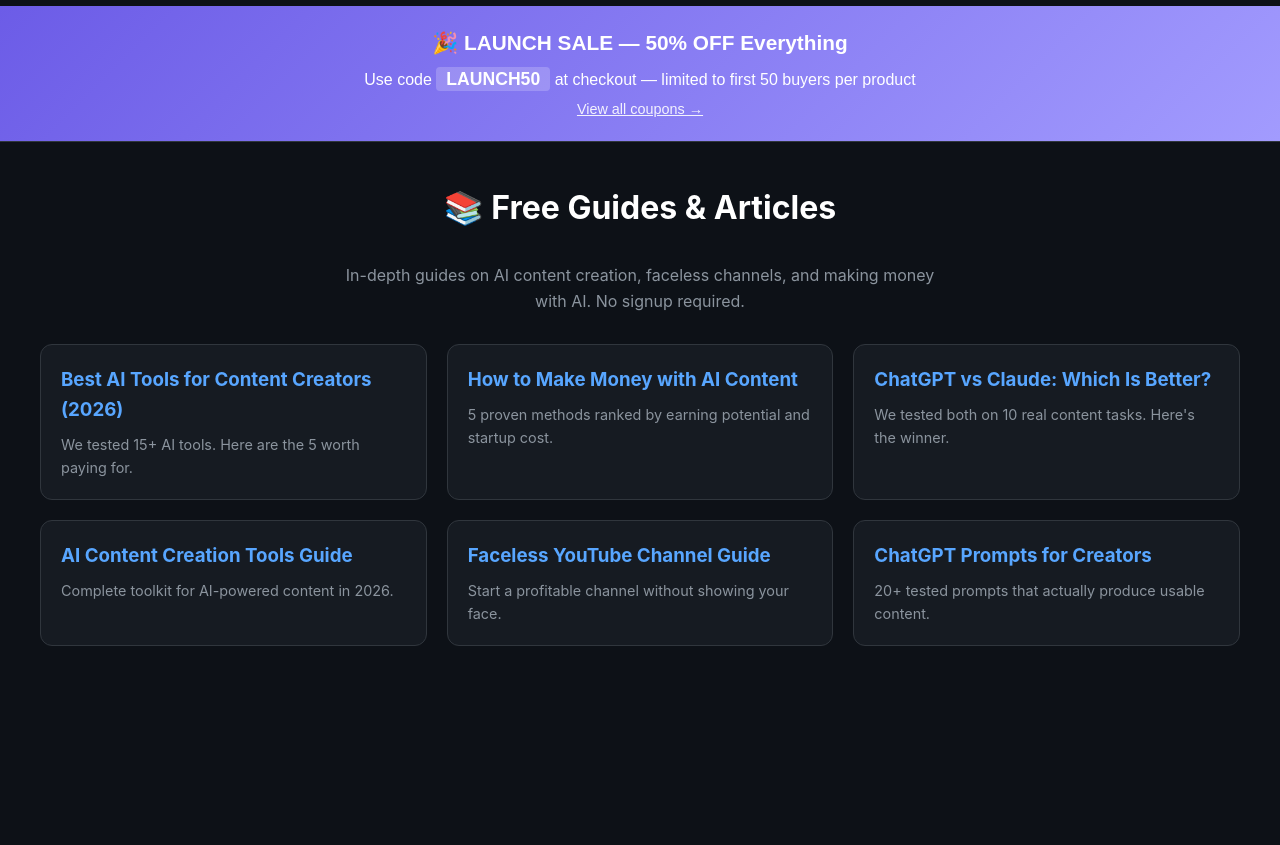
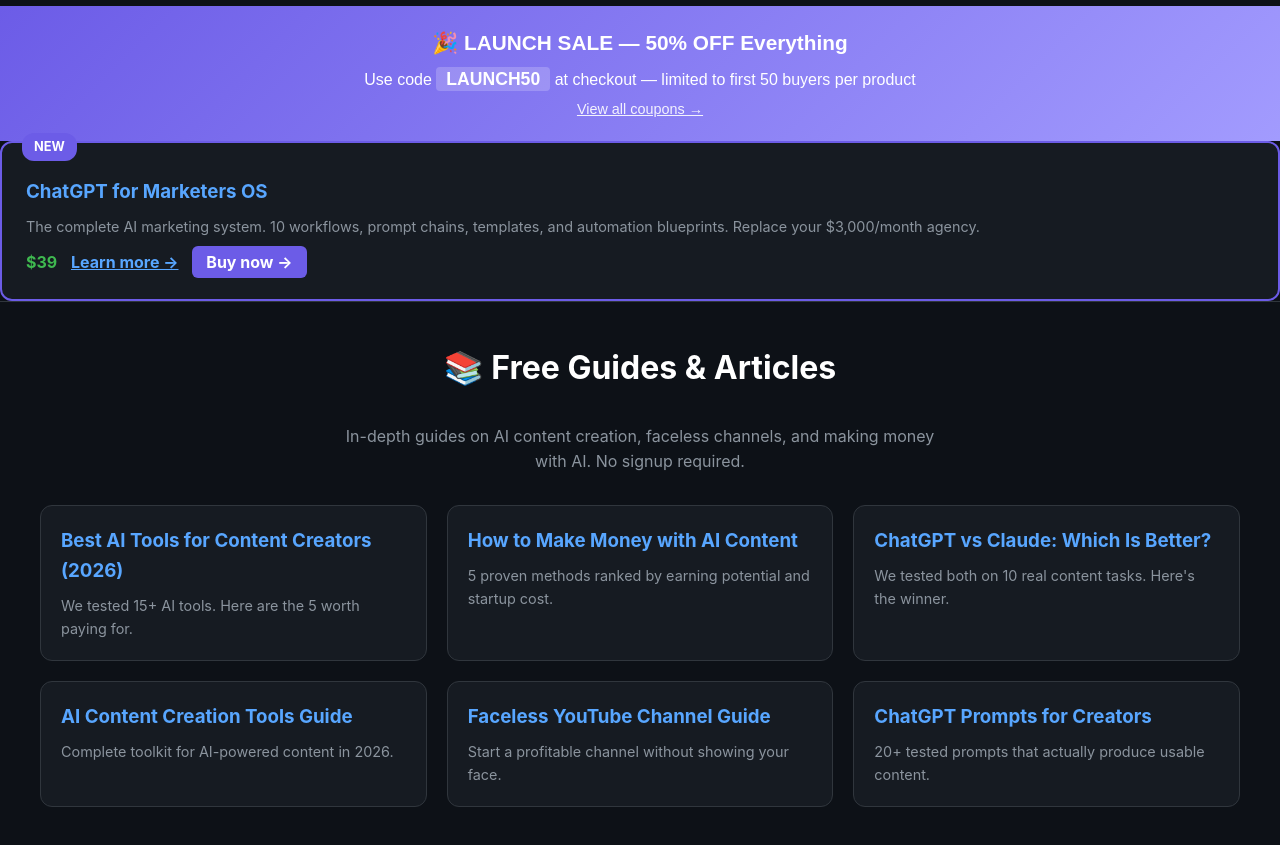
Before and after one commit to weadfamilyprojects/weadfamily-landing, a plain HTML site: page index.html in a window 1280 px wide. Shown: the part 2340-3185 px from the top of the page. Before the commit the page ends 3026 px from the top, so only its background shows below. Drawn offline with Linux system fonts and the light colour scheme.

Commit message:
Add ChatGPT for Marketers OS to storefront

```diff
--- a/index.html
+++ b/index.html
@@ -119,6 +119,14 @@
   <p style="margin:5px 0 0;font-size:0.9em;opacity:0.9"><a href="coupons.html" style="color:white;text-decoration:underline">View all coupons →</a></p>
 </div>
 
+
+<div style="background:#161b22;border:2px solid #6c5ce7;border-radius:12px;padding:24px;position:relative">
+  <span style="position:absolute;top:-10px;left:20px;background:#6c5ce7;color:white;padding:4px 12px;border-radius:12px;font-size:0.8em;font-weight:bold">NEW</span>
+  <h3 style="color:#58a6ff;margin:10px 0 8px">ChatGPT for Marketers OS</h3>
+  <p style="color:#8b949e;font-size:0.9em;margin-bottom:12px">The complete AI marketing system. 10 workflows, prompt chains, templates, and automation blueprints. Replace your $3,000/month agency.</p>
+  <p style="color:#3fb950;font-weight:bold">$39 <a href="chatgpt-for-marketers.html" style="color:#58a6ff;margin-left:10px">Learn more →</a> <a href="https://weadventures.gumroad.com/l/r08eKoOrl_kWOf6poNerRQ==" style="background:#6c5ce7;color:white;padding:6px 14px;border-radius:6px;text-decoration:none;margin-left:10px">Buy now →</a></p>
+</div>
+
 <section style="padding:40px 20px;border-top:1px solid #30363d">
   <h2 style="text-align:center;font-size:2rem;color:#fff;margin-bottom:30px">📚 Free Guides & Articles</h2>
   <p style="text-align:center;color:#8b949e;margin-bottom:30px;max-width:600px;margin-left:auto;margin-right:auto">In-depth guides on AI content creation, faceless channels, and making money with AI. No signup required.</p>
```
